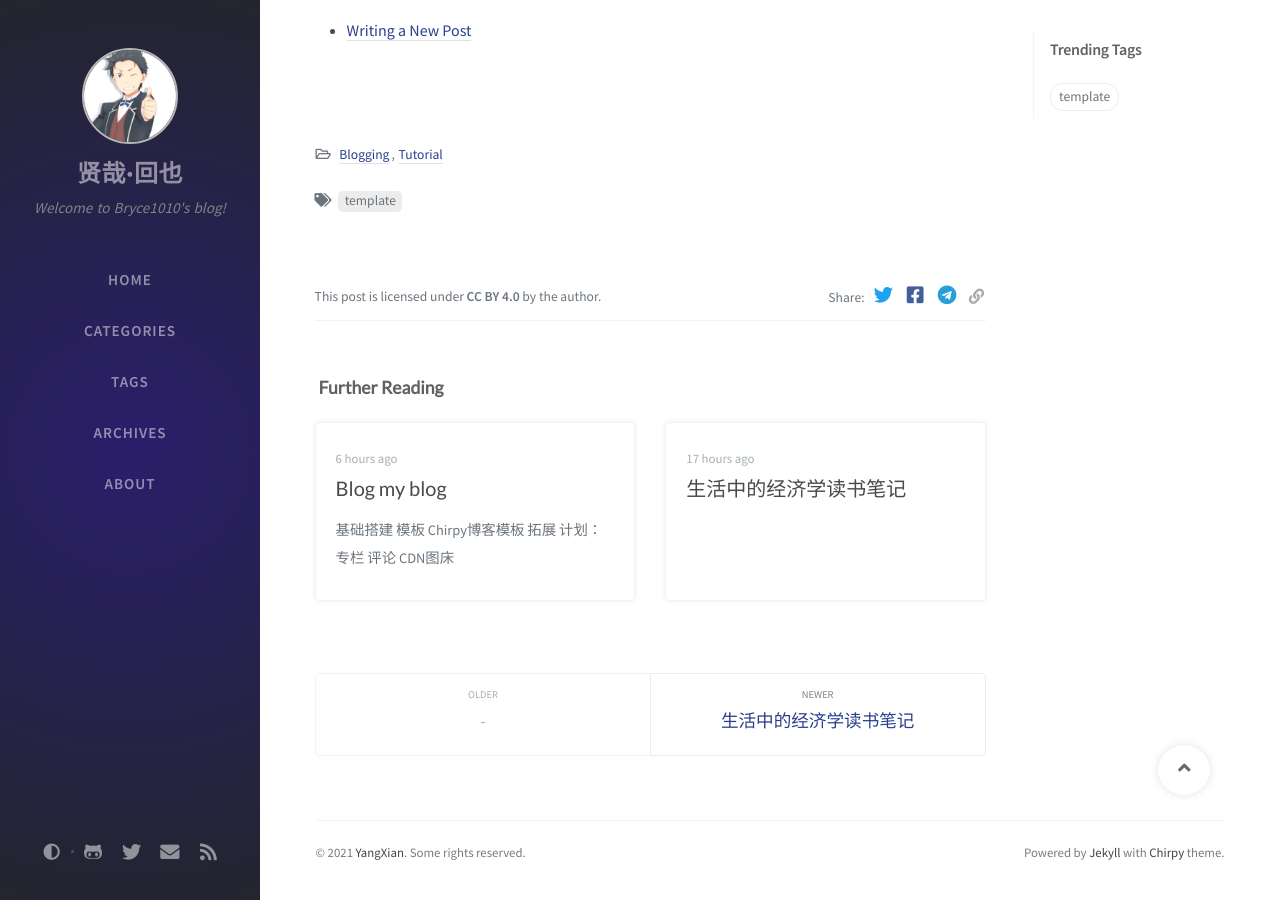
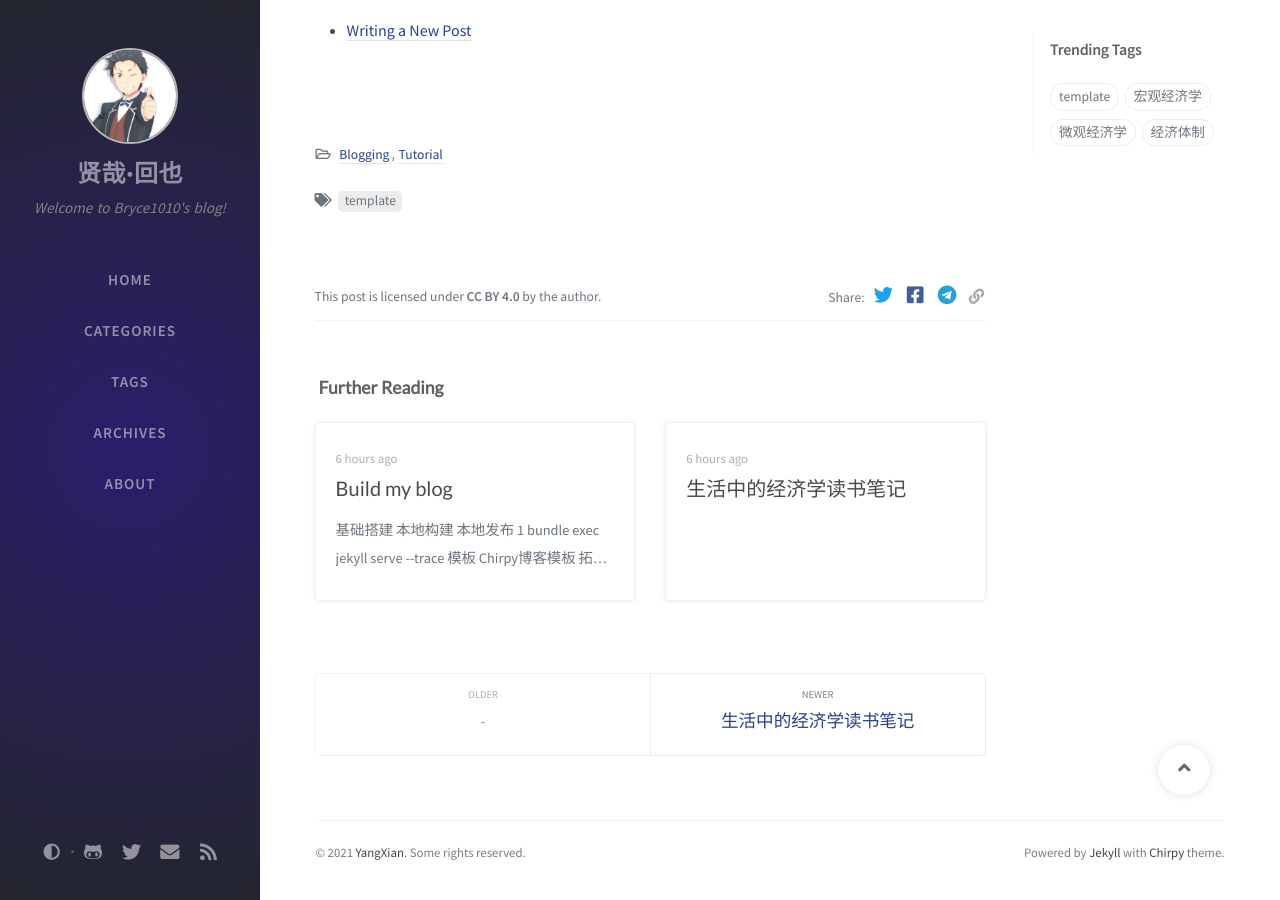
Before and after one commit to Bryce1010/Bryce1010.github.io, a Jekyll site: the page built from _posts/2021-04-06-blog-template.md, in a window 1280 px wide and 900 px high, scrolled down 2182 px. Built offline with Jekyll 4.4.1, drawn with Linux system fonts in a browser that asks for light colours; nearby versions of some CDN libraries; comment, search, counter and statistics services are not loaded.

````diff
--- a/_posts/2021-04-06-blog-template.md
+++ b/_posts/2021-04-06-blog-template.md
@@ -12,8 +12,6 @@
   src: /path/to/image/file
   alt: image alternative text
 ---
-
-
 
 
 
--- a/_posts/Skills/2021-06-16-build-my-blog.md
+++ b/_posts/Skills/2021-06-16-build-my-blog.md
@@ -1,5 +1,5 @@
 ---
-title: Blog my blog
+title: Build my blog
 author: 贤哉·回也
 date: 2021-06-16 11:33:00 +0800
 categories: [Blogging, Tutorial]
@@ -14,9 +14,15 @@
 
 # 基础搭建
 
+## 本地构建
+
+- 本地发布
+```bash
+bundle exec jekyll serve --trace
+```
+
 
 ## 模板
-
 [Chirpy博客模板](https://chirpy.cotes.info/posts/getting-started/)
 
 ![Xnip2021-06-16_11-35-07.jpg](http://ww1.sinaimg.cn/large/006FBdJLly1grjycwa6mhj312i0iyjyl.jpg)
@@ -31,3 +37,4 @@
 专栏
 评论
 CDN图床
+page view
````
Also changed, not shown: _posts/Economy/2021-06-16-生活中的经济学读书笔记.md (+8 -0 lines).
